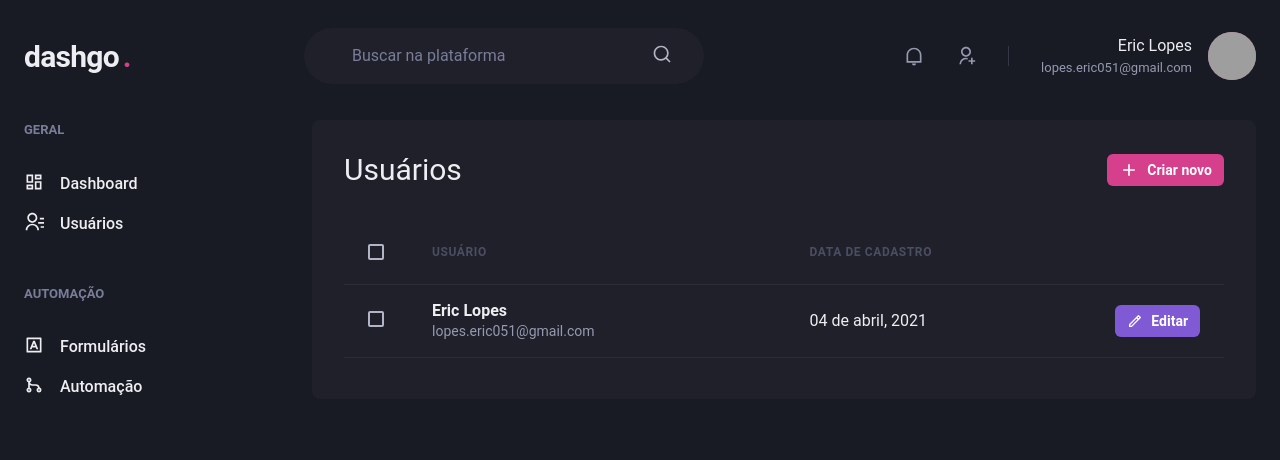
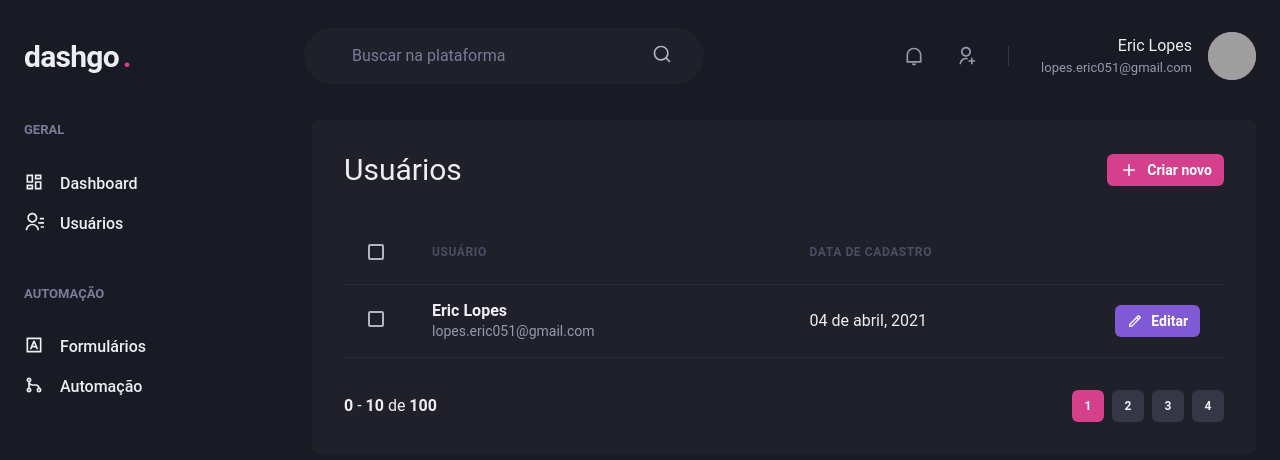
Before and after one commit to EricEOL/dashgo, a Next.js app: page /users in a window 1280 px wide. Shown: the top 460 px of the page. Built offline with nearby package versions, Linux system fonts and the light colour scheme; grey boxes are pictures that could not be loaded.

Commit message:
Estruturando os estilos de paginação

```diff
--- /dev/null
+++ b/src/components/Pagination.tsx
@@ -0,0 +1,65 @@
+import { Stack, Button, Box } from '@chakra-ui/react';
+
+export function Pagination() {
+    return (
+        <Stack
+            direction="row"
+            mt="8"
+            justify="space-between"
+            align="center"
+            spacing="6"
+        >
+            <Box>
+                <strong>0</strong> - <strong>10</strong> de <strong>100</strong>
+            </Box>
+            <Stack direction="row" spacing="2">
+                <Button
+                    size="sm"
+                    fontSize="xs"
+                    w="4"
+                    colorScheme="pink"
+                    disabled
+                    _disabled={{
+                        bg: 'pink.500',
+                        cursor: 'default'
+                    }}
+                >
+                    1
+            </Button>
+                <Button
+                    size="sm"
+                    fontSize="xs"
+                    w="4"
+                    bg="gray.700"
+                    _hover={{
+                        bg: 'gray.500'
+                    }}
+                >
+                    2
+            </Button>
+                <Button
+                    size="sm"
+                    fontSize="xs"
+                    w="4"
+                    bg="gray.700"
+                    _hover={{
+                        bg: 'gray.500'
+                    }}
+                >
+                    3
+            </Button>
+                <Button
+                    size="sm"
+                    fontSize="xs"
+                    w="4"
+                    bg="gray.700"
+                    _hover={{
+                        bg: 'gray.500'
+                    }}
+                >
+                    4
+            </Button>
+            </Stack>
+        </Stack>
+    )
+}
--- a/src/pages/users/index.tsx
+++ b/src/pages/users/index.tsx
@@ -2,6 +2,7 @@
 import { RiAddLine, RiPencilLine } from 'react-icons/ri';
 import { Header } from '../../components/Header';
 import { Sidebar } from '../../components/Sidebar';
+import { Pagination } from '../../components/Pagination';
 
 export default function UserList() {
     return (
@@ -60,6 +61,8 @@
                             </Tr>
                         </Tbody>
                     </Table>
+
+                    <Pagination />
                 </Box>
             </Flex>
         </Box>
--- a/src/styles/theme.ts
+++ b/src/styles/theme.ts
@@ -24,7 +24,6 @@
             body: {
                 bg: 'gray.900',
                 color: 'gray.50',
-                fontWeight: 400
             }
         }
     }
```
